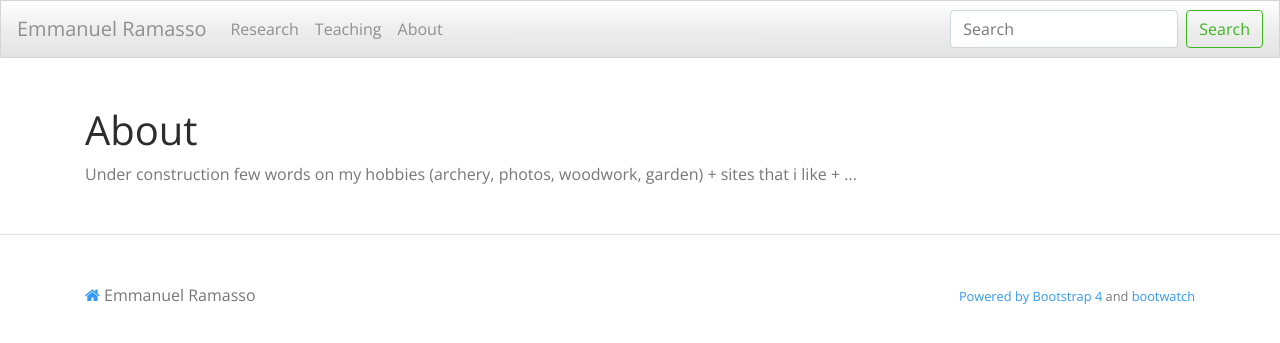
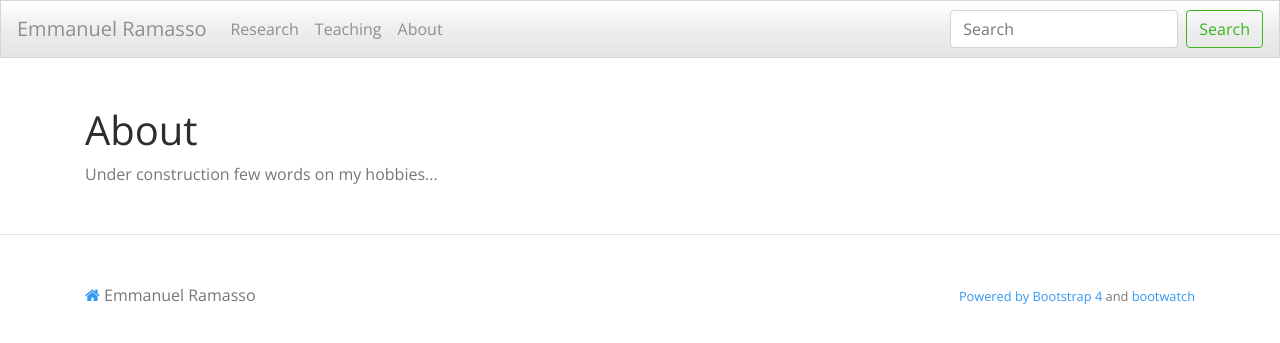
Before and after one commit to emmanuelramasso/emmanuelramasso.github.io, a Jekyll site: the page built from About.html, in a window 1280 px wide. Shown: the top 343 px of the page. Built offline with Jekyll 4.4.1, drawn with Linux system fonts in a browser that asks for light colours; a style sheet for code colours, icons or effects is not loaded.

Commit message:
HDR link updated

```diff
--- a/About.html
+++ b/About.html
@@ -5,6 +5,4 @@ title: About
 
 Under construction
 
-few words on my
-hobbies (archery, photos, woodwork, garden) +
-sites that i like + ...
+few words on my hobbies...
--- a/Research.html
+++ b/Research.html
@@ -228,7 +228,7 @@ title: Research
     <br>
     <strong> HDR </strong>
     <p>
-      My <a href="https://drive.google.com/file/d/1TVpc-gZG_joUB_WLYduU7R7J2UQ7A2ge/view?usp=sharing"><em>Habilitation à
+      My <a href="https://hal.archives-ouvertes.fr/tel-02310950"><em>Habilitation à
           Diriger des Recherches</em></a> (HDR, written in French) presents my contributions from 2008 to 2016 on the monitoring of
       engineered systems.
     </p>
```
